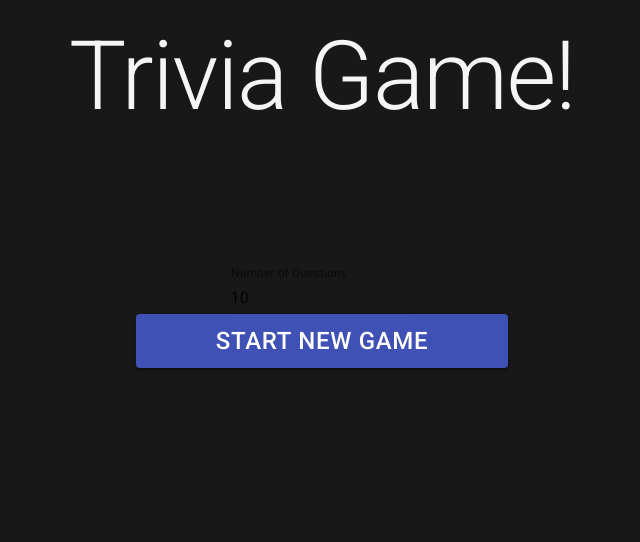
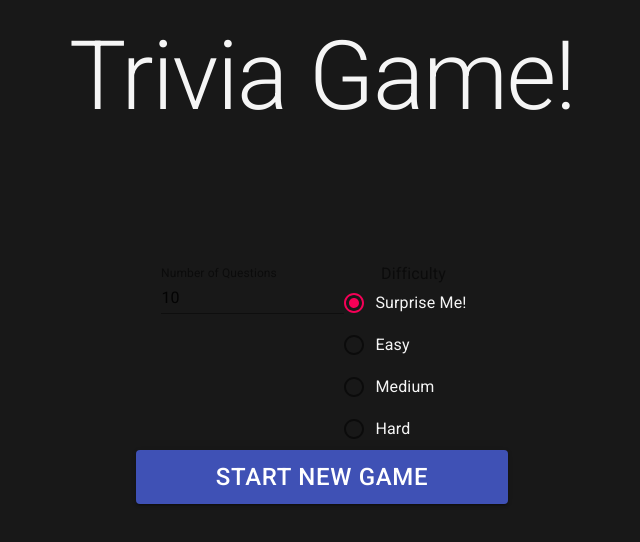
Before and after one commit to DruSerkes/trivia-game, a React (Create React App) app: page / in a window 1280 px wide. Shown: the top 542 px of the page, without its empty margins (318-958 px from the left). Built offline with nearby package versions, Linux system fonts and the light colour scheme.

Commit message:
user can select difficulty

```diff
--- a/src/components/Start.tsx
+++ b/src/components/Start.tsx
@@ -1,29 +1,39 @@
 import * as React from 'react';
 import { useState } from 'react';
-import { Box, Button, TextField } from '@material-ui/core'
+import { Box, Button, TextField, FormControl, RadioGroup, FormControlLabel, Radio, FormLabel } from '@material-ui/core'
 
 type StartProps = {
-    startGame: (amount: string) => void
+    startGame: (amount: string, difficulty: string) => void
 }
 /*
-1. Add state for amount ✅
-2. Add a field for amount: easy, medium, hard, surprise me! ✅
+1. Add state for difficulty ✅
+2. Add a field for difficulty: easy, medium, hard, surprise me! ✅
 3. check that state works as expected
-4. Update startGame to include amount from user choice
+4. Update startGame to include difficulty from user choice
 5. check response
 */
 export const Start = ({ startGame }: StartProps) => {
-    const [amount, setAmount] = useState<string>('10')
+    const [amount, setAmount] = useState<string>('10');
+    const [difficulty, setDifficulty] = useState<string>('');
 
     const handleChangeAmount = (e: React.ChangeEvent<HTMLInputElement>): void => setAmount(e.target.value)
-
+    const handleChangeDifficulty = (e: React.ChangeEvent<HTMLInputElement>): void => setDifficulty(e.target.value)
     const handleSubmit = () => {
-        // console.log(amount);
-        startGame(amount)
+        // console.log(amount, difficulty);
+        startGame(amount, difficulty)
     }
     return (
         <Box className="Start">
             <TextField label="Number of Questions" type="number" value={amount} onChange={handleChangeAmount} />
+            <FormControl component="fieldset">
+                <FormLabel component="legend">Difficulty</FormLabel>
+                <RadioGroup aria-label="difficulty" name="difficulty" value={difficulty} onChange={handleChangeDifficulty}>
+                    <FormControlLabel value="" control={<Radio />} label="Surprise Me!" />
+                    <FormControlLabel value="easy" control={<Radio />} label="Easy" />
+                    <FormControlLabel value="medium" control={<Radio />} label="Medium" />
+                    <FormControlLabel value="hard" control={<Radio />} label="Hard" />
+                </RadioGroup>
+            </FormControl>
             <Button variant="contained" fullWidth color="primary" onClick={handleSubmit}>Start New Game</Button>
         </Box >
     )
--- a/src/components/TriviaGame.tsx
+++ b/src/components/TriviaGame.tsx
@@ -31,9 +31,9 @@ export const TriviaGame = () => {
 		}
 	};
 
-	const startGame = (amount: string): void => {
+	const startGame = (amount: string, difficulty: string): void => {
 		dispatch(removeQuestions())
-		dispatch(getQuestions(amount));
+		dispatch(getQuestions(amount, difficulty));
 		setCurrentQuestion(() => INITIAL_QUESTION_STATE)
 		setNumCorrect(() => 0);
 		setNumAnswered(() => 0);
--- a/src/redux/actions.ts
+++ b/src/redux/actions.ts
@@ -7,7 +7,7 @@ export function getQuestions(amount = '10', difficulty?: string, type = 'multipl
 	return async function (dispatch: Dispatch) {
 		try {
 			if (difficulty) {
-				const response = await fetch(`${BASE_URL}?amout=${amount}&difficulty=${difficulty}&type=${type}`);
+				const response = await fetch(`${BASE_URL}?amount=${amount}&type=${type}&difficulty=${difficulty}`);
 				const data = await response.json();
 				dispatch(gotQuestions(data));
 			} else {
```
